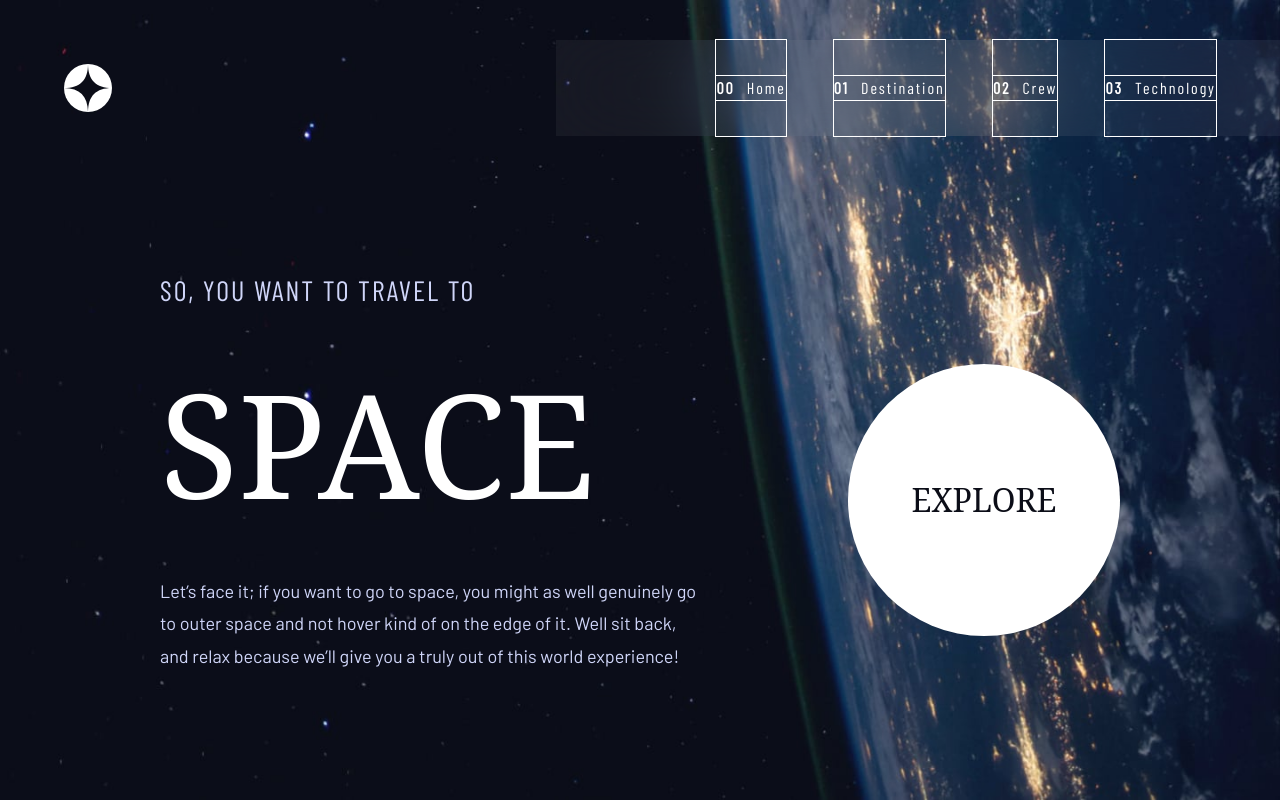
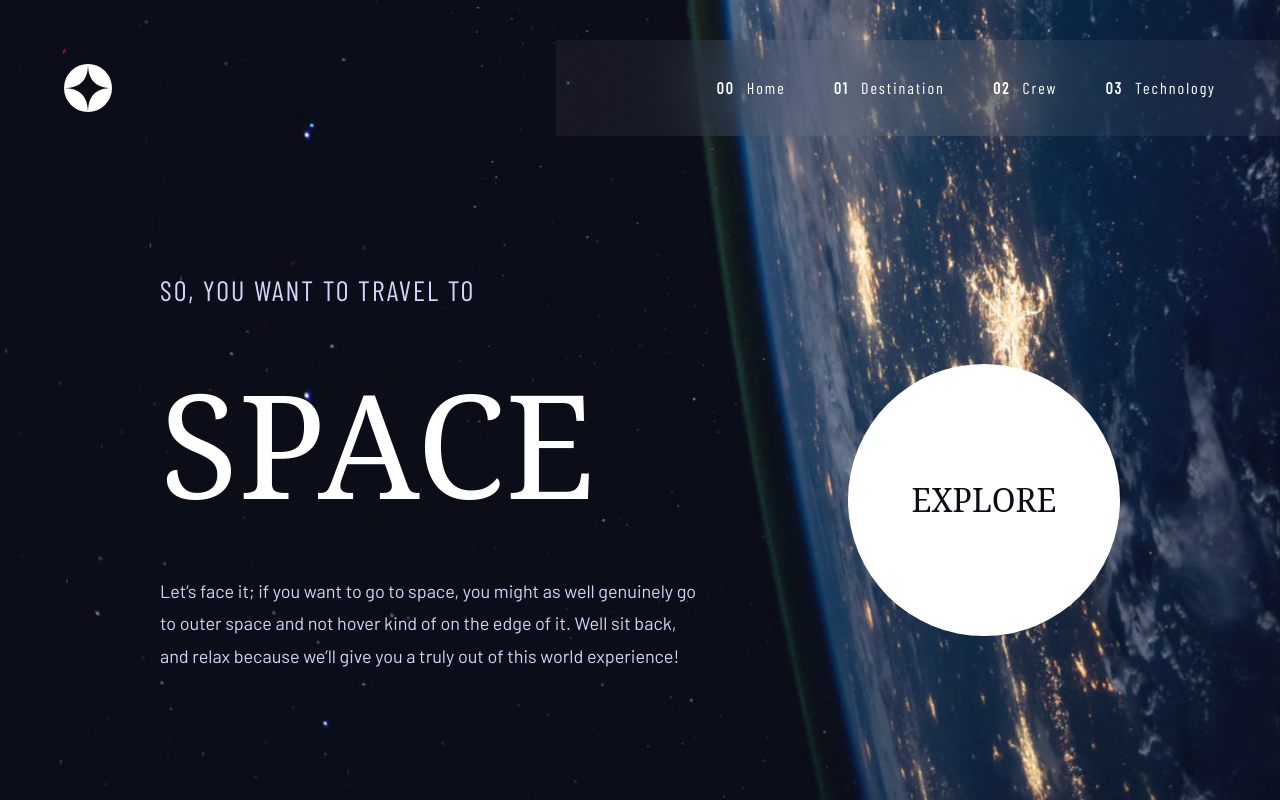
Before and after one commit to 11amanraj/space-tourism, a Next.js app: page / in a window 1280 px wide. Built offline with nearby package versions, Linux system fonts and the light colour scheme; a web font is replaced by a local one.

Commit message:
minor changes to navelement component

```diff
--- a/app/components/NavBar/NavElement.tsx
+++ b/app/components/NavBar/NavElement.tsx
@@ -4,8 +4,8 @@ import React from 'react'
 
 const NavElement: React.FC<NavbarElement> = ({index, title, link}) => {
   return (
-    <div className='outline-1 cursor-pointer h-24 inline-flex items-center basis-auto hover:border-b-3 border-tertiary'>
-      <Link href={link} className='outline-1 text-preset-8 flex gap-3 text-secondary'>
+    <div className='cursor-pointer h-24 inline-flex items-center basis-auto hover:border-b-3 border-tertiary'>
+      <Link href={link} className='text-preset-8 flex gap-3 text-secondary'>
         <div className='font-bold'>{`0${index}`}</div>
         <div>{title}</div>
       </Link>
```
